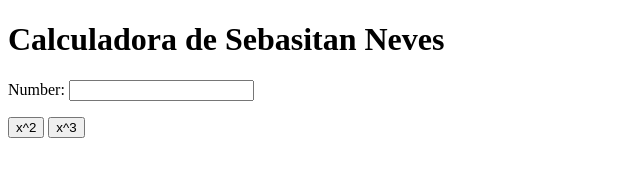
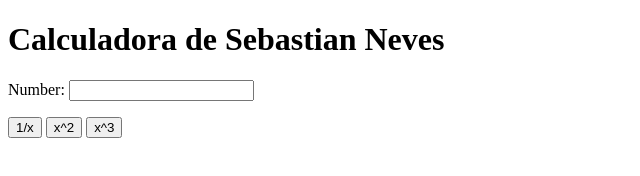
Before and after one commit to Sebanev15/my_calculator_2, a plain HTML site: page index.html in a window 1280 px wide. Shown: the whole page, without its empty margins (0-640 px from the left). Drawn offline with Linux system fonts and the light colour scheme.

Commit message:
1/x button

```diff
--- a/index.html
+++ b/index.html
@@ -5,10 +5,11 @@
 		<meta charset="utf-8">
 	</head>
 	<body>
-		<h1>Calculadora de Sebasitan Neves</h1>
+		<h1>Calculadora de Sebastian Neves</h1>
 		Number:
 		<input type="text" id="n1">
 		<p>
+			<button onclick="inverse()"> 1/x </button>
 			<button onclick="square()"> x^2 </button>
 			<button onclick="cube()"> x^3 </button>
 		</p>
@@ -21,6 +22,10 @@
 				var num = document.getElementById("n1");
 				num.value = Math.pow(num.value, 2);
 			}
+			function inverse() {
+				var num = document.getElementById("n1");
+				num.value = 1/num.value;
+			}
 		</script>
 	</body>
 </html>
```
